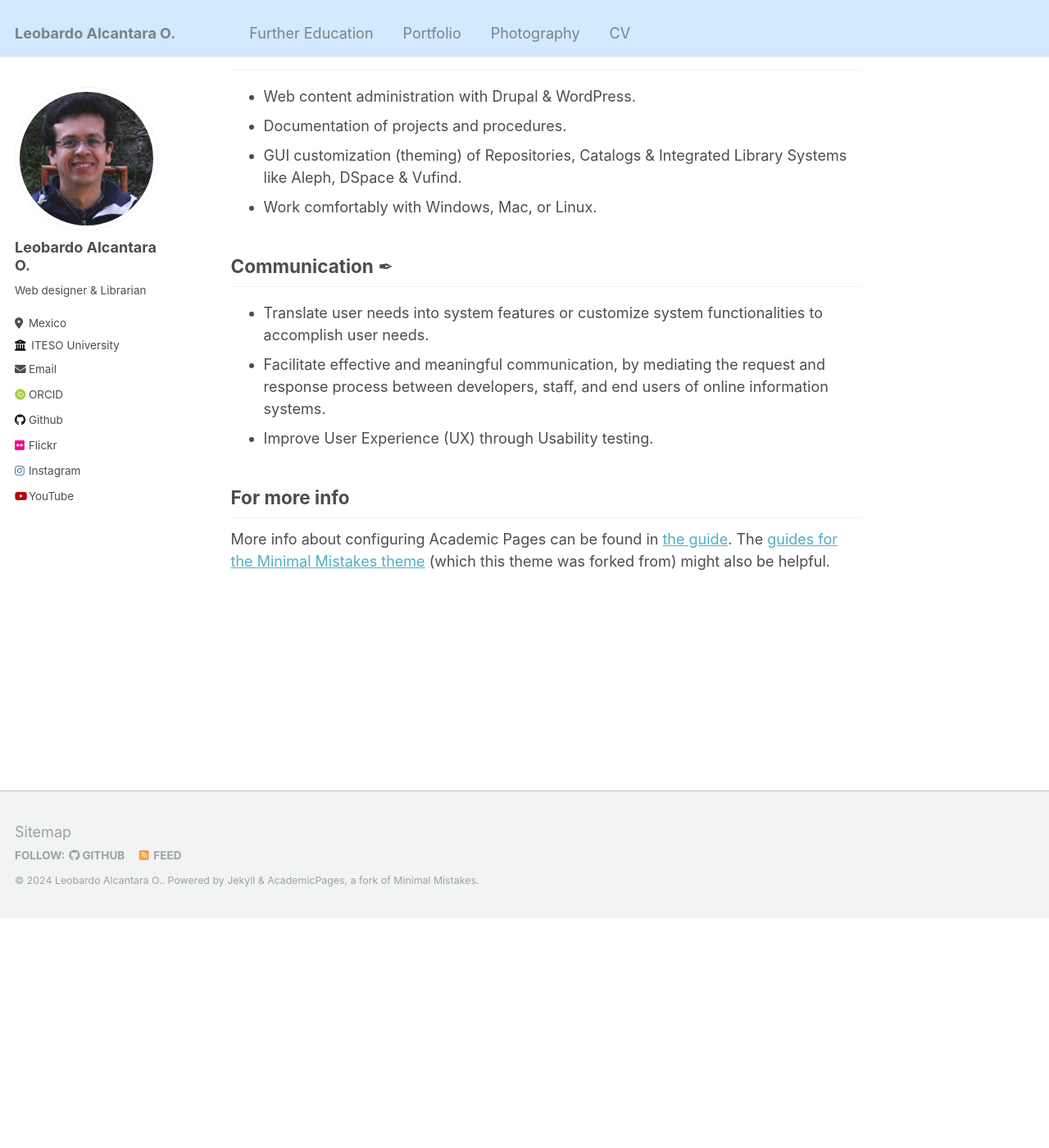
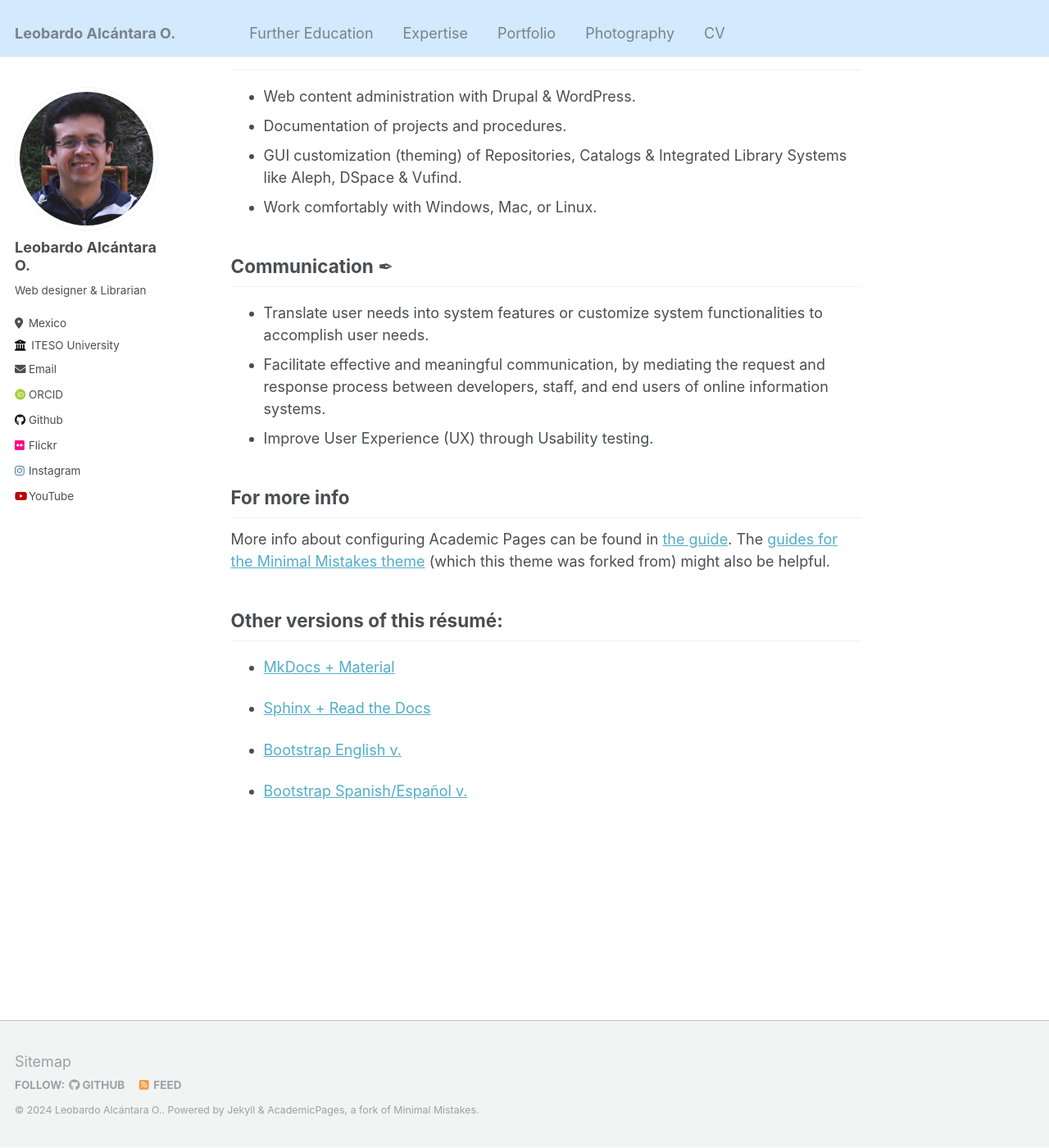
Before and after one commit to leobardooscar/academic_pages, a Jekyll site: the page built from _pages/about.md, in a window 1280 px wide and 1400 px high, scrolled down 1072 px. Shown: the whole window at 82% size. Built offline with Jekyll 4.4.1, drawn with Linux system fonts in a browser that asks for light colours; some web fonts are replaced; before the commit the page ends 2192 px from its top, so only the background shows below that.

Commit message:
New section

```diff
--- a/_config.yml
+++ b/_config.yml
@@ -8,9 +8,9 @@
 
 # Basic Site Settings
 locale                   : "en-US"
-title                    : "Leobardo Alcantara O."
+title                    : "Leobardo Alcántara O."
 title_separator          : "-"
-name                     : &name "Leobardo Alcantara O."
+name                     : &name "Leobardo Alcántara O."
 description              : &description "Web designer & Librarian"
 url                      : "https://leobardooscar.github.io" # the base hostname & protocol for your site e.g. "https://mmistakes.github.io"
 baseurl                  : "/academic_pages" # the subpath of your site, e.g. "/blog"
@@ -22,7 +22,7 @@ repository               : "leobardooscar.github.io"
 author:
   # Biographic information
   avatar           : "LOAO_CV_profile.png"
-  name             : "Leobardo Alcantara O."
+  name             : "Leobardo Alcántara O."
   bio              : "Web designer & Librarian"
   location         : "Mexico"
   employer         : "ITESO University"
@@ -42,7 +42,8 @@ author:
   bitbucket        : # Username - Update with your username on the site
   codepen          : # Username
   dribbble         : # Username
-  github           : "https://github.com/leobardooscar"
+  github           : "leobardooscar"
+  gitlab           : "leobardooscar"
   kaggle           : # Username
   stackoverflow    : # User number or user number and name (i.e., use "1" or "1/jeff-atwood")
 
@@ -135,9 +136,11 @@ social:
 
 # Analytics
 analytics:
-  provider               :  "false" # false (default), "google", "google-universal", "google-analytics-4", "custom"
+  provider               :  "goatcounter" # false (default), "google", "google-universal", "google-analytics-4", "custom"
   google:
     tracking_id          :
+goatcounter:
+    code		 : leobardooscar
 
 
 # Reading Files
--- a/_data/navigation.yml
+++ b/_data/navigation.yml
@@ -11,6 +11,9 @@ main:
 
 #  - title: "Teaching"
 #    url: /teaching/
+
+  - title: "Expertise"
+    url: /expertise/
 
   - title: "Portfolio"
     url: /portfolio/
--- a/_includes/footer.html
+++ b/_includes/footer.html
@@ -21,6 +21,11 @@
 
 <div class="page__footer-copyright">&copy; {{ site.time | date: '%Y' }} {{ site.name | default: site.title }}. {{ site.data.ui-text[site.locale].powered_by | default: "Powered by" }} <a href="http://jekyllrb.com" rel="nofollow">Jekyll</a> &amp; <a href="https://github.com/academicpages/academicpages.github.io">AcademicPages</a>, a fork of <a href="https://mademistakes.com/work/minimal-mistakes-jekyll-theme/" rel="nofollow">Minimal Mistakes</a>.</div>
 
+<!-- GoatCounter script
+<script data-goatcounter="https://leobardooscar.goatcounter.com/count"
+        async src="//gc.zgo.at/count.js"></script>
+-->
+
 <!-- Default Statcounter code for Academic pages
 https://leobardooscar.github.io/
 
--- a/_pages/about.md
+++ b/_pages/about.md
@@ -22,7 +22,6 @@ leobardo@iteso.mx
 ---
 
 ## &#10132; Education
-
 
 + **1996**	B.A. in Communication Sciences - ITESO University, Guadalajara México.
 + **2012**	M.A. in Communication of Science & Culture - ITESO University, Guadalajara México.
@@ -98,3 +97,13 @@ leobardo@iteso.mx
 ## For more info
 
 More info about configuring Academic Pages can be found in [the guide](https://academicpages.github.io/markdown/). The [guides for the Minimal Mistakes theme](https://mmistakes.github.io/minimal-mistakes/docs/configuration/) (which this theme was forked from) might also be helpful.
+
+## Other versions of this résumé:
+
++ [MkDocs + Material](https://leobardooscar.github.io/cv)
+
++ [Sphinx + Read the Docs](https://leobardooscar.github.io/cv_docs)
+
++ [Bootstrap English v.](https://leobardooscar.github.io/portfolio)
+
++ [Bootstrap Spanish/Español v.](https://leobardooscar.gitlab.io/portafolios)
```
Also changed, not shown: _pages/expertise.md (added, +27 -0 lines), _pages/further_education.md (+1 -1 lines).
